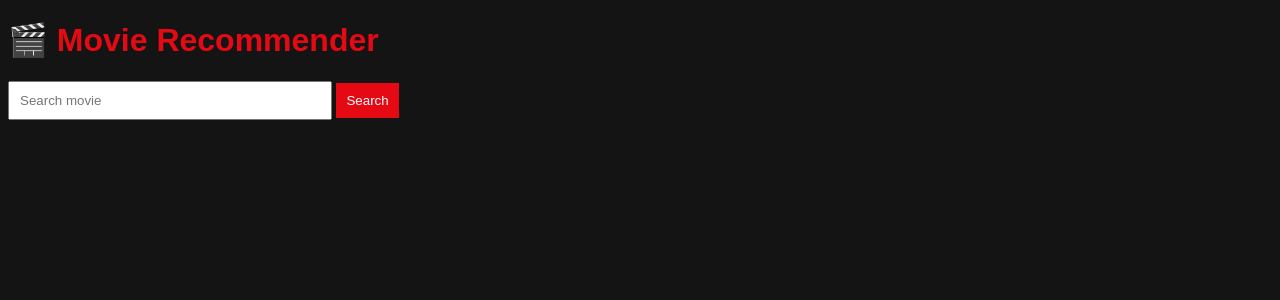
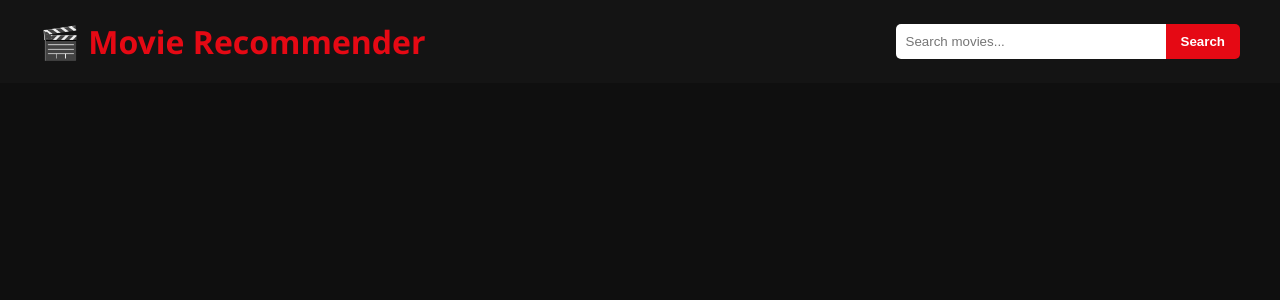
Before and after one commit to adityaprasad567/Movie-Recommendation-System-Using-Python-and-Machine-Learning, a FastAPI app: page / in a window 1280 px wide. Shown: the top 300 px of the page. Run offline with FastAPI, Linux system fonts and the light colour scheme; data that the repository does not hold is empty.

Commit message:
Revamp index.html with new layout and features

```diff
--- a/templates/index.html
+++ b/templates/index.html
@@ -2,60 +2,200 @@
 <html>
 <head>
     <title>Movie Recommender</title>
+    <meta name="viewport" content="width=device-width, initial-scale=1.0">
     <style>
         body {
-            background-color: #141414;
+            margin: 0;
+            font-family: 'Segoe UI', sans-serif;
+            background-color: #0f0f0f;
             color: white;
-            font-family: Arial;
         }
+
+        header {
+            display: flex;
+            justify-content: space-between;
+            align-items: center;
+            padding: 20px 40px;
+            background: #141414;
+            position: sticky;
+            top: 0;
+            z-index: 1000;
+        }
+
+        header h1 {
+            color: #E50914;
+            margin: 0;
+        }
+
+        .search-box {
+            display: flex;
+        }
+
+        input {
+            padding: 10px;
+            width: 250px;
+            border: none;
+            outline: none;
+            border-radius: 5px 0 0 5px;
+        }
+
+        button {
+            padding: 10px 15px;
+            border: none;
+            background: #E50914;
+            color: white;
+            cursor: pointer;
+            border-radius: 0 5px 5px 0;
+            font-weight: bold;
+        }
+
+        .movies {
+            display: grid;
+            grid-template-columns: repeat(auto-fill, minmax(180px, 1fr));
+            gap: 20px;
+            padding: 40px;
+        }
+
         .movie-card {
-            width: 200px;
-            margin: 10px;
-            display: inline-block;
+            position: relative;
+            overflow: hidden;
+            border-radius: 10px;
+            cursor: pointer;
+            transition: transform 0.3s ease;
         }
-        img {
+
+        .movie-card:hover {
+            transform: scale(1.08);
+        }
+
+        .movie-card img {
             width: 100%;
             border-radius: 10px;
         }
-        input {
-            padding: 10px;
-            width: 300px;
+
+        .movie-title {
+            text-align: center;
+            margin-top: 8px;
+            font-size: 14px;
         }
-        button {
-            padding: 10px;
-            background-color: #E50914;
-            color: white;
-            border: none;
+
+        .modal {
+            display: none;
+            position: fixed;
+            inset: 0;
+            background: rgba(0,0,0,0.85);
+            justify-content: center;
+            align-items: center;
+            padding: 20px;
+        }
+
+        .modal-content {
+            background: #1c1c1c;
+            padding: 20px;
+            border-radius: 10px;
+            max-width: 700px;
+            width: 100%;
+        }
+
+        .modal img {
+            width: 200px;
+            float: left;
+            margin-right: 20px;
+            border-radius: 10px;
+        }
+
+        .close-btn {
+            float: right;
+            cursor: pointer;
+            color: #E50914;
+            font-size: 20px;
+        }
+
+        @media(max-width: 600px) {
+            .modal img {
+                width: 100%;
+                float: none;
+                margin: 0 0 20px 0;
+            }
         }
     </style>
 </head>
+
 <body>
 
-<h1 style="color:#E50914;">🎬 Movie Recommender</h1>
+<header>
+    <h1>🎬 Movie Recommender</h1>
+    <div class="search-box">
+        <input type="text" id="searchInput" placeholder="Search movies...">
+        <button onclick="searchMovie()">Search</button>
+    </div>
+</header>
 
-<input type="text" id="searchInput" placeholder="Search movie">
-<button onclick="searchMovie()">Search</button>
+<div class="movies" id="results"></div>
 
-<div id="results"></div>
+<div class="modal" id="movieModal">
+    <div class="modal-content">
+        <span class="close-btn" onclick="closeModal()">✖</span>
+        <div id="modalBody"></div>
+    </div>
+</div>
 
 <script>
+
+async function loadPopular() {
+    let res = await fetch("/popular");
+    let data = await res.json();
+    displayMovies(data);
+}
+
 async function searchMovie() {
     let query = document.getElementById("searchInput").value;
+    if (!query) return;
     let res = await fetch(`/search?query=${query}`);
     let data = await res.json();
+    displayMovies(data);
+}
 
+function displayMovies(movies) {
     let resultsDiv = document.getElementById("results");
     resultsDiv.innerHTML = "";
 
-    data.forEach(movie => {
-        resultsDiv.innerHTML += `
-            <div class="movie-card">
-                <img src="${movie.Poster}" />
-                <p>${movie.Title}</p>
-            </div>
-        `;
+    movies.forEach(movie => {
+        if (movie.Poster !== "N/A") {
+            resultsDiv.innerHTML += `
+                <div class="movie-card" onclick="loadDetails('${movie.imdbID}')">
+                    <img src="${movie.Poster}">
+                    <div class="movie-title">${movie.Title}</div>
+                </div>
+            `;
+        }
     });
 }
+
+async function loadDetails(imdbID) {
+    let res = await fetch(`/movie/${imdbID}`);
+    let movie = await res.json();
+
+    let modalBody = document.getElementById("modalBody");
+
+    modalBody.innerHTML = `
+        <img src="${movie.Poster}">
+        <h2>${movie.Title}</h2>
+        <p><b>Year:</b> ${movie.Year}</p>
+        <p><b>Genre:</b> ${movie.Genre}</p>
+        <p><b>IMDB Rating:</b> ⭐ ${movie.imdbRating}</p>
+        <p>${movie.Plot}</p>
+    `;
+
+    document.getElementById("movieModal").style.display = "flex";
+}
+
+function closeModal() {
+    document.getElementById("movieModal").style.display = "none";
+}
+
+window.onload = loadPopular;
+
 </script>
 
 </body>
```
